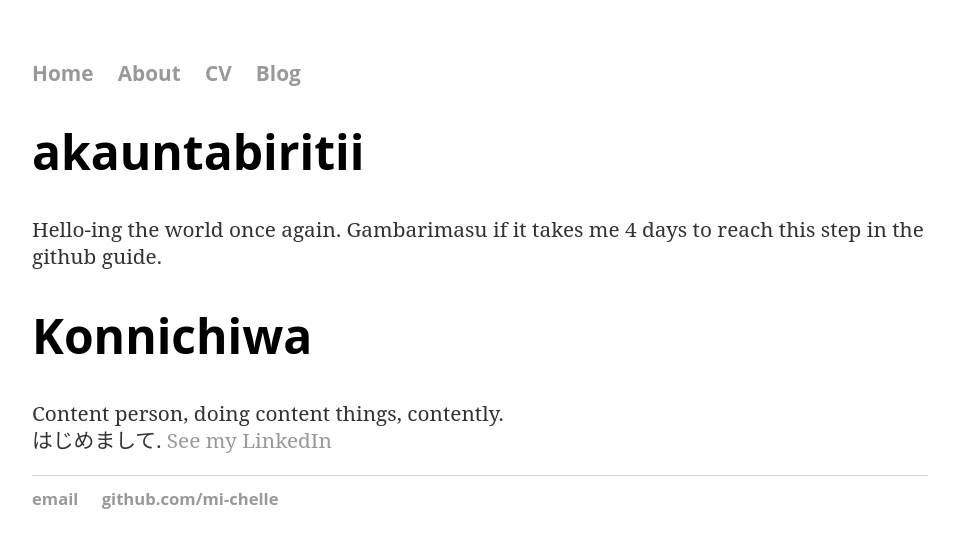
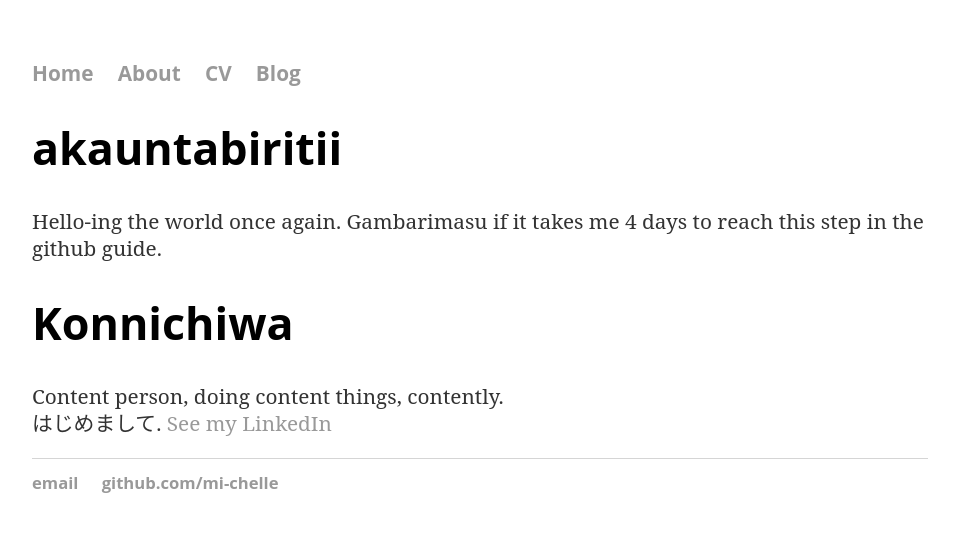
Before and after one commit to mi-chelle/akauntabiritii, a Jekyll site: the page built from README.md, in a window 1280 px wide. Shown: the top 548 px of the page, without its empty margins (160-1114 px from the left). Built offline with Jekyll 4.4.1, drawn with Linux system fonts in a browser that asks for light colours; our own code applies the rules of GitHub Pages for plain Markdown files.

Commit message:
Update main.css

```diff
--- a/css/main.css
+++ b/css/main.css
@@ -22,7 +22,15 @@ a:hover {
     text-decoration: underline;
 }
 h1 {
-    font-size: 3em;
+    font-size: 2.8em;
+    font-family:'Open Sans', 'Helvetica', 'Sans-Serif';
+}
+h2 {
+    font-size: 2.6em;
+    font-family:'Open Sans', 'Helvetica', 'Sans-Serif';
+}
+h3 {
+    font-size: 2.2em;
     font-family:'Open Sans', 'Helvetica', 'Sans-Serif';
 }
 p {
```
